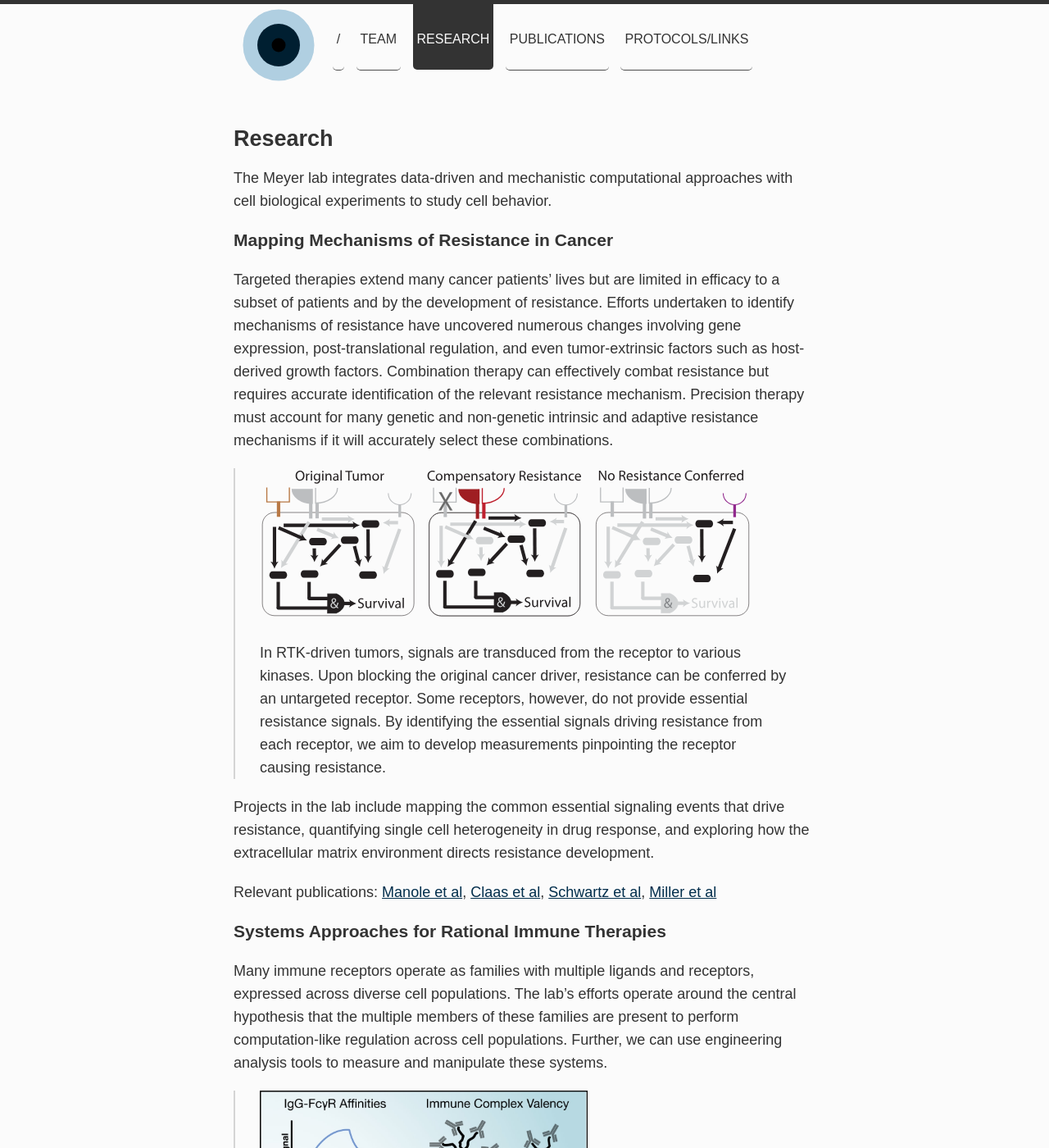
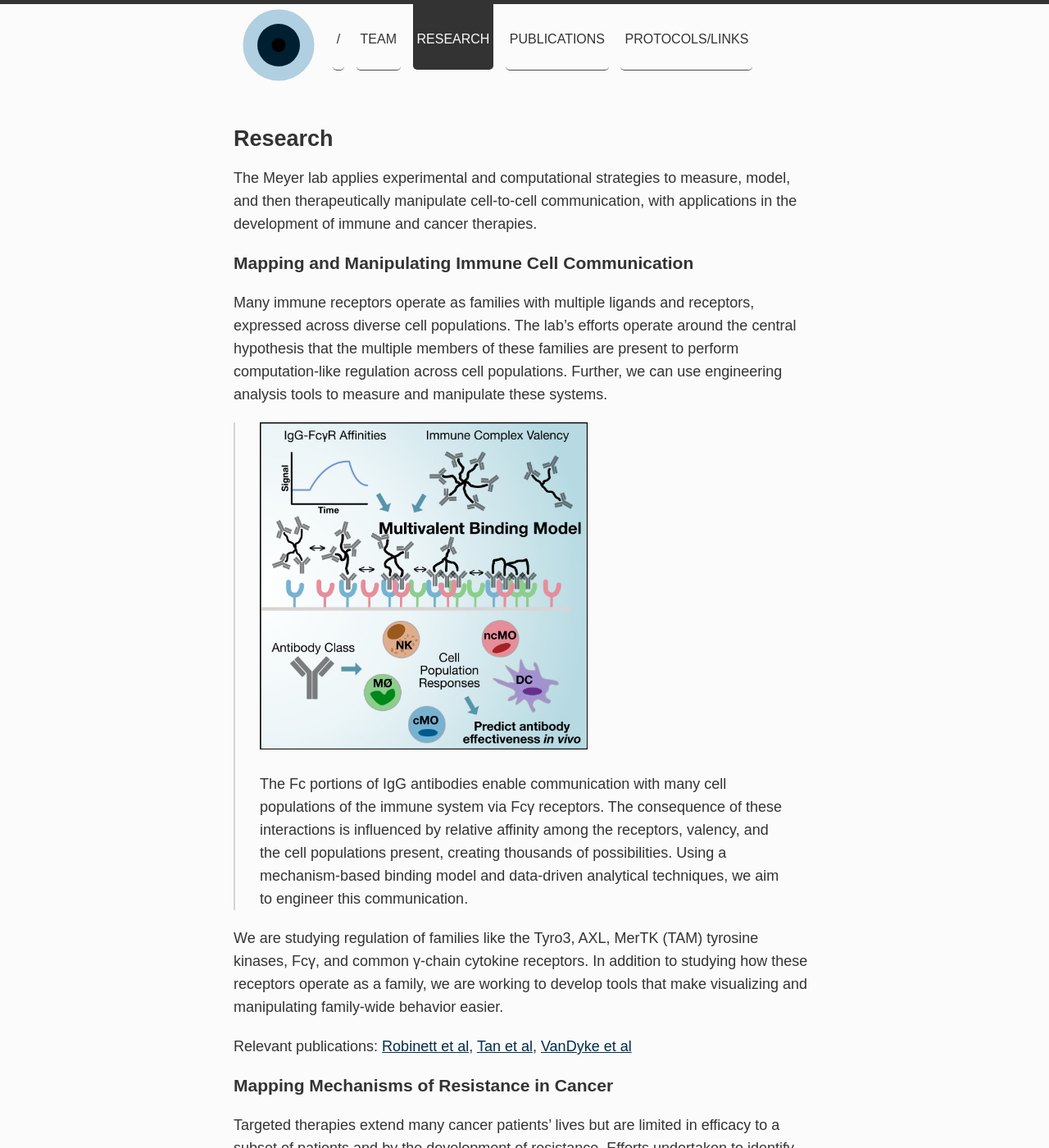
Before and after one commit to meyer-lab/asmlab.org, a Jekyll site: the page built from research/index.md, in a window 1280 px wide and 1400 px high. Shown: the whole window at 82% size. Built offline with Jekyll 4.4.1, drawn with Linux system fonts in a browser that asks for light colours; some web fonts are replaced; some of the changed text lies outside the part shown.

Commit message:
Update research page

```diff
--- a/_bibliography/pubs.bib
+++ b/_bibliography/pubs.bib
@@ -1012,7 +1012,7 @@
 		is an effective general strategy for data exploration in systems serology.
 	},
 }
-@article{Creixell2021,
+@article{CreixellDDMC,
 	title        = {Dual data and motif clustering improves the modeling and interpretation of phosphoproteomic data},
 	author       = {Marc Creixell and Aaron S. Meyer},
 	year         = 2022,
--- a/research/index.md
+++ b/research/index.md
@@ -3,7 +3,18 @@ layout: page
 title: Research
 ---
 
-The Meyer lab integrates data-driven and mechanistic computational approaches with cell biological experiments to study cell behavior.
+The Meyer lab applies experimental and computational strategies to measure, model, and then therapeutically manipulate cell-to-cell communication, with applications in the development of immune and cancer therapies.
+
+### Mapping and Manipulating Immune Cell Communication
+
+Many immune receptors operate as families with multiple ligands and receptors, expressed across diverse cell populations. The lab's efforts operate around the central hypothesis that the multiple members of these families are present to perform computation-like regulation across cell populations. Further, we can use engineering analysis tools to measure and manipulate these systems.
+
+> <img src="/public/images/FcgR.jpg" width="400px" alt="FcgR modeling" />
+> The Fc portions of IgG antibodies enable communication with many cell populations of the immune system via Fcγ receptors. The consequence of these interactions is influenced by relative affinity among the receptors, valency, and the cell populations present, creating thousands of possibilities. Using a mechanism-based binding model and data-driven analytical techniques, we aim to engineer this communication.
+
+We are studying regulation of families like the Tyro3, AXL, MerTK (TAM) tyrosine kinases, Fcγ, and common γ-chain cytokine receptors. In addition to studying how these receptors operate as a family, we are working to develop tools that make visualizing and manipulating family-wide behavior easier.
+
+Relevant publications: [Robinett et al](https://asmlab.org/publications/#FcgR), [Tan et al](https://asmlab.org/publications/#SysSerol), [VanDyke et al](https://asmlab.org/publications/#VanDyke2022)
 
 ### Mapping Mechanisms of Resistance in Cancer
 
@@ -14,15 +25,8 @@ Targeted therapies extend many cancer patients' lives but are limited in efficac
 
 Projects in the lab include mapping the common essential signaling events that drive resistance, quantifying single cell heterogeneity in drug response, and exploring how the extracellular matrix environment directs resistance development.
 
-Relevant publications: [Manole et al](https://asmlab.org/publications/#Manole5219), [Claas et al](https://asmlab.org/publications/#Claas2018), [Schwartz et al](https://asmlab.org/publications/#BarneyPeyton), [Miller et al](https://asmlab.org/publications/#Miller16032016)
+Relevant publications: [Manole et al](https://asmlab.org/publications/#Manole5219), [Claas et al](https://asmlab.org/publications/#Claas2018), [Schwartz et al](https://asmlab.org/publications/#BarneyPeyton), [Creixell et al](https://asmlab.org/publications/#CreixellDDMC)
 
-### Systems Approaches for Rational Immune Therapies
+### Multi-Modal Data Analysis
 
-Many immune receptors operate as families with multiple ligands and receptors, expressed across diverse cell populations. The lab's efforts operate around the central hypothesis that the multiple members of these families are present to perform computation-like regulation across cell populations. Further, we can use engineering analysis tools to measure and manipulate these systems.
-
-> <img src="/public/images/FcgR.jpg" width="400px" alt="FcgR modeling" />
-> The Fc portions of IgG antibodies enable communication with many cell populations of the immune system via Fcγ receptors. The consequence of these interactions is influenced by relative affinity among the receptors, valency, and the cell populations present, creating thousands of possibilities. Using a mechanism-based binding model and data-driven analytical techniques, we aim to engineer this communication.
-
-We are studying regulation of families like the Tyro3, AXL, MerTK (TAM) tyrosine kinases, Fcγ, and common γ-chain cytokine receptors. In addition to studying how these receptors operate as a family, we are working to develop tools that make visualizing and manipulating family-wide behavior easier.
-
-Relevant publications: [Robinett et al](https://asmlab.org/publications/#FcgR), [Meyer et al](https://asmlab.org/publications/#Meyer:CellSys), [Muffat et al](https://asmlab.org/publications/#Muffat142497)
+Relevant publications: [Farhat et al](https://asmlab.org/publications/#Farhat2019), [Tan et al](https://asmlab.org/publications/#SysSerol), [Orcutt-Jahns et al](https://asmlab.org/publications/#Jahns2021)
```
